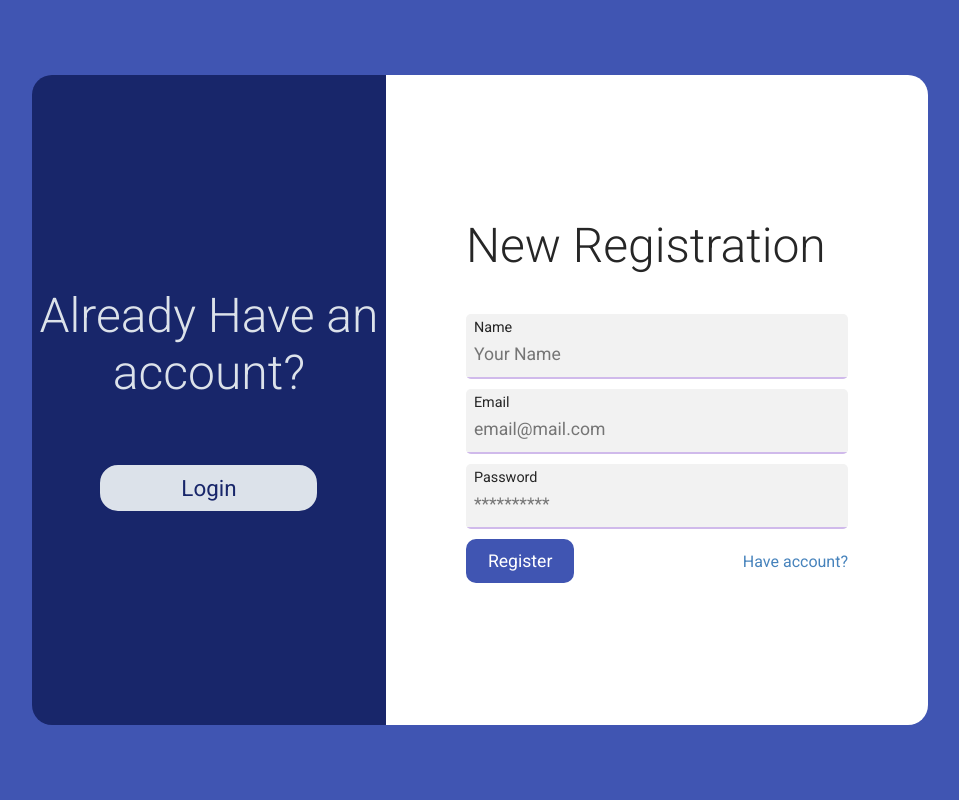
After one commit to muhammadZihad/login-project, a PHP site: page /rrad/register.php in a window 1280 px wide. The commit adds this page. Shown: the whole page, without its empty margins (160-1119 px from the left). Run offline with PHP 8.4, Linux system fonts and the light colour scheme.

Commit message:
login/register seperated and msg showing from session

```diff
--- /dev/null
+++ b/app/inc/helper.php
@@ -0,0 +1,6 @@
+<?php
+	function messageRedirect($type, $msg, $url)
+	{
+		$_SESSION[$type] = $msg;
+		header("Location: http://localhost/rrad/" . $url);
+	}
--- a/assets/css/style.css
+++ b/assets/css/style.css
@@ -58,7 +58,9 @@ input, input:active, input:focus {
     text-align: center;
 }
 
-.left-child-box button {
+.left-child-box a {
+    text-decoration: none;
+    text-align: center;
     padding: 10px 20px;
     background: #dce2ea;
     color: #18266a;
@@ -72,7 +74,7 @@ input, input:active, input:focus {
     max-width: 250px;
 }
 
-.left-child-box button:hover {
+.left-child-box a:hover {
     background: #18266a;
     color: #dce2ea;
     border: 2px solid #dce2ea;
@@ -208,3 +210,11 @@ input[type=checkbox] {
     color: #4783bc;
     text-decoration: none;
 }
+
+.success {
+    color: #77BA99;
+}
+
+.error {
+    color: #D33F49;
+}
--- a/composer.json
+++ b/composer.json
@@ -3,5 +3,8 @@
     "psr-4": {
       "App\\": "app/Classes"
     }
+  },
+  "require": {
+    "ext-pdo": "*"
   }
 }
--- /dev/null
+++ b/register.php
@@ -0,0 +1,58 @@
+<?php
+	session_start();
+?>
+<!doctype html>
+<html lang="en">
+<head>
+	<meta charset="UTF-8">
+	<meta name="viewport"
+		  content="width=device-width, user-scalable=no, initial-scale=1.0, maximum-scale=1.0, minimum-scale=1.0">
+	<meta http-equiv="X-UA-Compatible" content="ie=edge">
+	<link rel="stylesheet" href="./assets/css/style.css">
+	<link rel="preconnect" href="https://fonts.googleapis.com">
+	<link rel="preconnect" href="https://fonts.gstatic.com" crossorigin>
+	<link href="https://fonts.googleapis.com/css2?family=Roboto:wght@300;400&display=swap" rel="stylesheet">
+	<title>RRAD User</title>
+</head>
+<body>
+<?php if (! isset($_SESSION["user"]) && !isset($_COOKIE["user"])) { ?>
+	<div class="container">
+		<div class="parent-box">
+			<div class="child-box left-child-box">
+				<h1>Already Have an<br>account?</h1>
+				<a href="http://localhost/rrad/login.php">Login</a>
+			</div>
+			<div class="child-box right-child-box">
+				<div class="form-container">
+					<h1>New Registration</h1>
+					<form action="/rrad/app/web.php" method="post">
+						<div class="form-element">
+							<span>Name</span>
+							<input type="text" id="name" name="name" placeholder="Your Name">
+						</div>
+						<div class="form-element">
+							<span>Email</span>
+							<input type="text" id="email" name="email" placeholder="email@mail.com">
+						</div>
+						<div class="form-element">
+							<span>Password</span>
+							<input type="password" id="password" name="password" placeholder="**********">
+						</div>
+						<div class="form-submit">
+							<input type="submit" name="register" value="Register">
+							<a href="http://localhost/rrad/login.php">Have account?</a>
+						</div>
+					</form>
+				</div>
+			</div>
+		</div>
+	</div>
+	<?php
+} else {
+	header('Location: http://localhost/rrad/');
+}
+?>
+
+<script src="./assets/js/app.js"></script>
+</body>
+</html>
```
Also changed, not shown: app/Classes/Controller/UserController.php (+16 -6 lines), app/Classes/Model/User.php (added, +18 -0 lines), app/web.php (+34 -8 lines), index.php (+18 -28 lines), login.php (added, +69 -0 lines), app/config.php (deleted).
